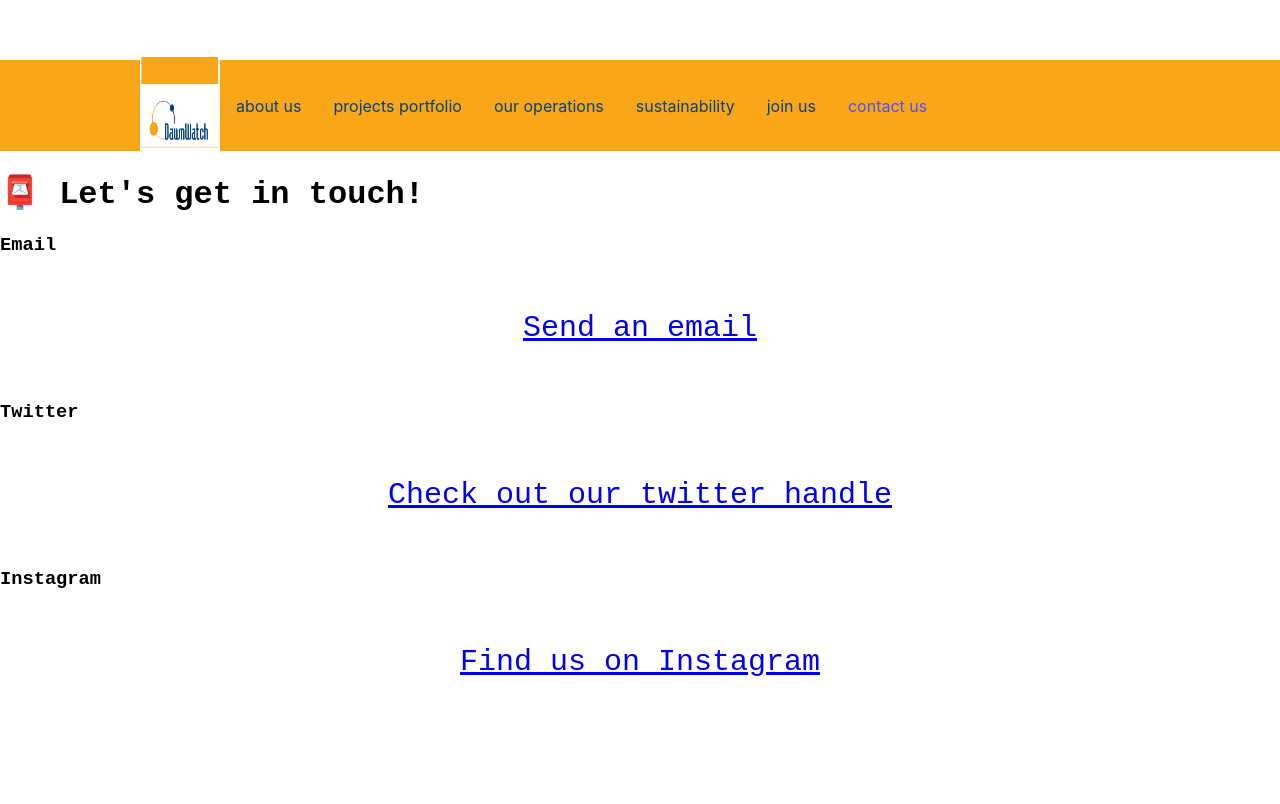
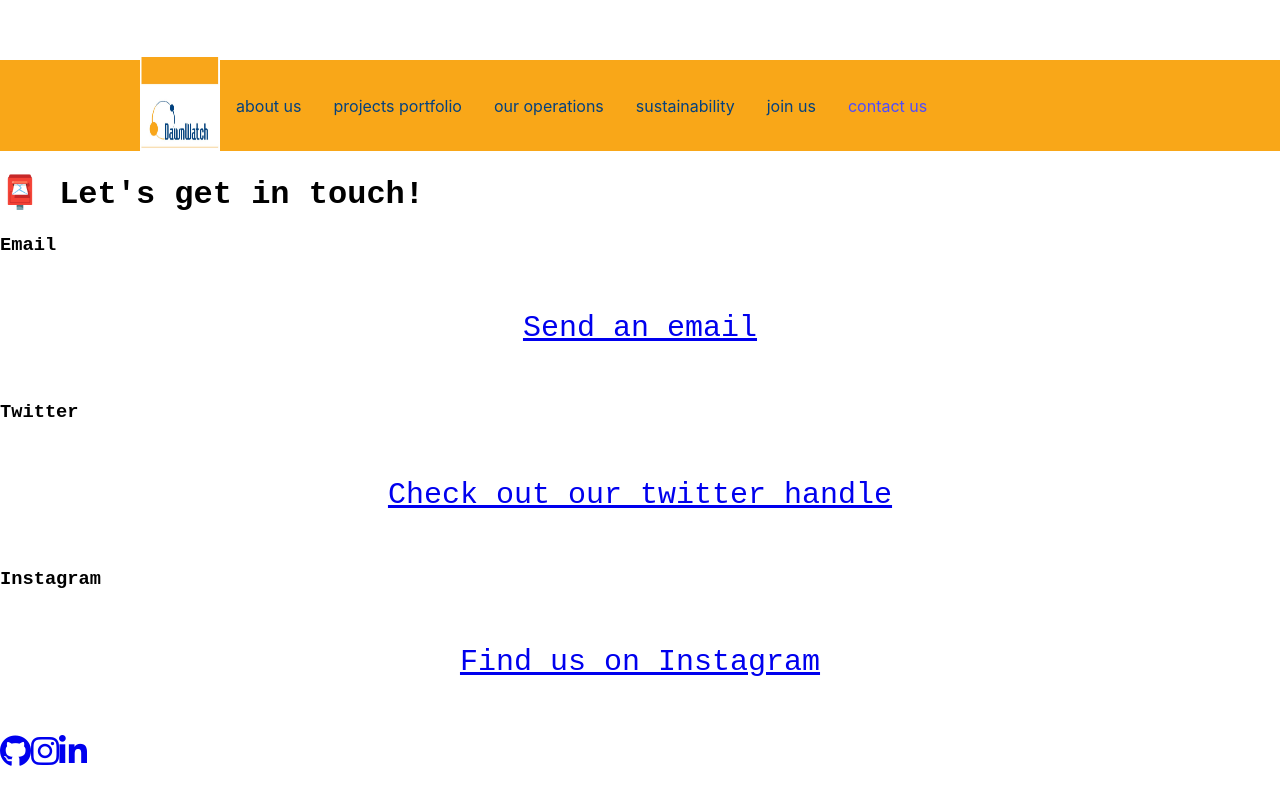
Before and after one commit to ogeoginni/DW-Website, a React (Create React App) app: page /contact in a window 1280 px wide. Shown: the top 804 px of the page. Built offline with nearby package versions, Linux system fonts and the light colour scheme.

Commit message:
included footer on contact page

```diff
--- a/public/index.html
+++ b/public/index.html
@@ -24,6 +24,10 @@
       work correctly both with client-side routing and a non-root public URL.
       Learn how to configure a non-root public URL by running `npm run build`.
     -->
+    <script
+      src="https://kit.fontawesome.com/183b18702d.js"
+      crossorigin="anonymous"
+    ></script>
     <title>React App</title>
   </head>
   <body>
--- a/src/App.css
+++ b/src/App.css
@@ -9,6 +9,7 @@
 .body-wrap {
   margin-top: 50px;
   background: #f9f8fa;
+  padding: 20px;
 }
 
 p {
--- a/src/index.css
+++ b/src/index.css
@@ -18,6 +18,7 @@ code {
 .body-wrap {
   margin-top: 50px;
   background: #f9f8fa;
+  padding: 20px;
 }
 
 p {
@@ -41,4 +42,5 @@ p {
   margin: 60px auto;
   max-width: 100;
   display: block;
+  padding: 20px;
 }
--- a/src/pages/contact.js
+++ b/src/pages/contact.js
@@ -2,10 +2,10 @@ import React from "react";
 
 const Contact = () => {
   return (
-    <div className="content-container container">
-      <div className="content">
-        <h1 className="mb-5 mt-5">📮 Let's get in touch!</h1>
-        <h3 className="mt-4">Email</h3>
+    <div classNameName="content-container container">
+      <div classNameName="content">
+        <h1 classNameName="mb-5 mt-5">📮 Let's get in touch!</h1>
+        <h3 classNameName="mt-4">Email</h3>
         <p>
           <a
             href="mailto:info@dawnwatchgroup.com"
@@ -38,6 +38,45 @@ const Contact = () => {
           </a>
         </p>
       </div>
+
+      <footer>
+        <div className="d-flex justify-content-center mb-5"></div>
+        <div className="social-links d-flex justify-content-center">
+          <a
+            href="https://www.github.com/ogeoginni"
+            target="_blank"
+            rel="noreferrer"
+            title="GitHub Profile"
+          >
+            <i
+              className="fa fa-brands fa-github px-5 fa-2x"
+              aria-hidden="true"
+            ></i>
+          </a>
+          <a
+            href="https://www.instagram.com/ogeoginni"
+            target="_blank"
+            rel="noreferrer"
+            title="Instagram Profile"
+          >
+            <i
+              className="fa fa-brands fa-instagram px-5 fa-2x"
+              aria-hidden="true"
+            ></i>
+          </a>
+          <a
+            href="https://www.linkedin.com/in/ogechukwu-oginni-0948365b"
+            target="_blank"
+            rel="noreferrer"
+            title="LinkedIn Profile"
+          >
+            <i
+              className="fa fa-brands fa-linkedin px-5 fa-2x"
+              aria-hidden="true"
+            ></i>
+          </a>
+        </div>
+      </footer>
     </div>
   );
 };
```
